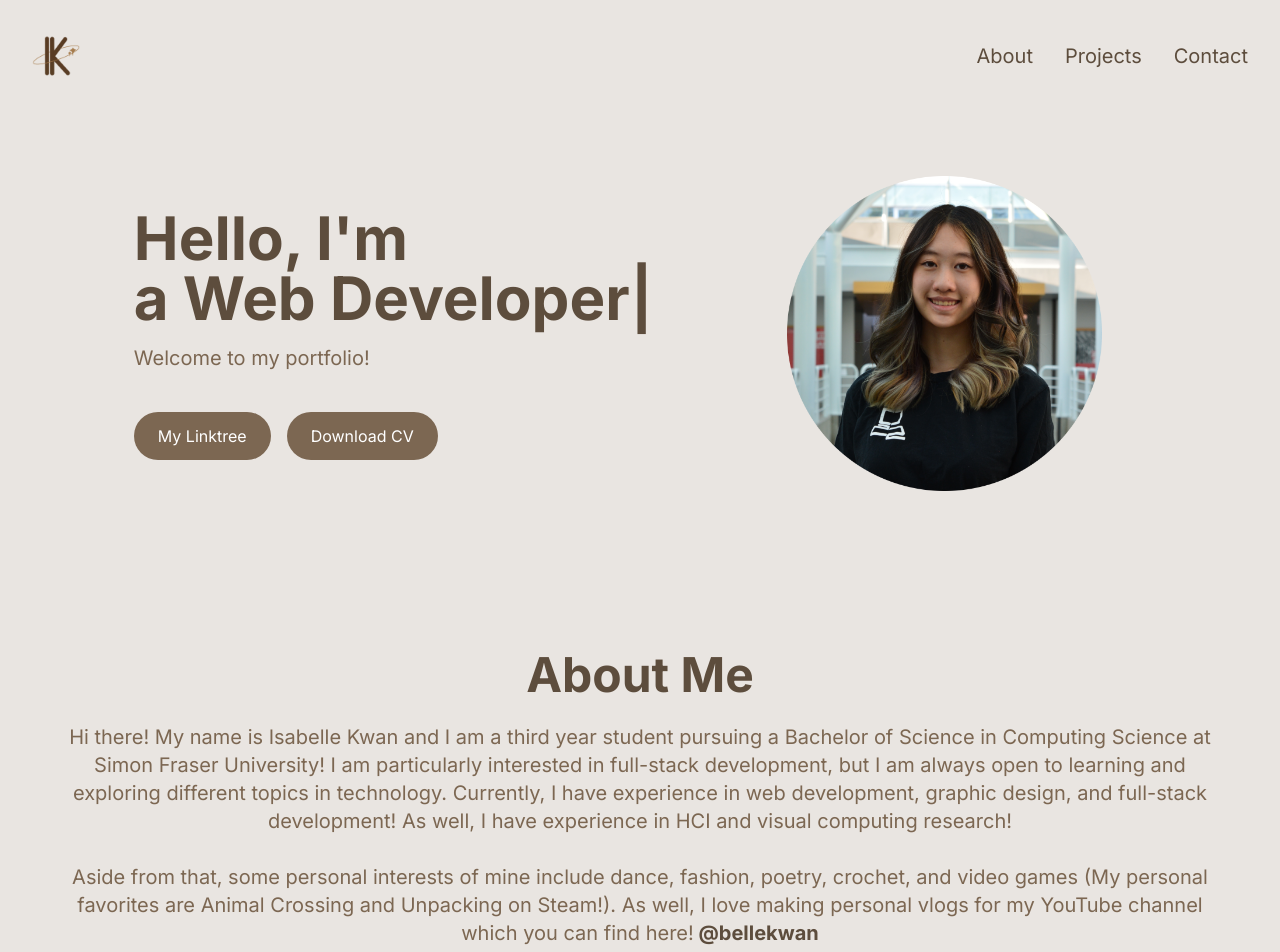
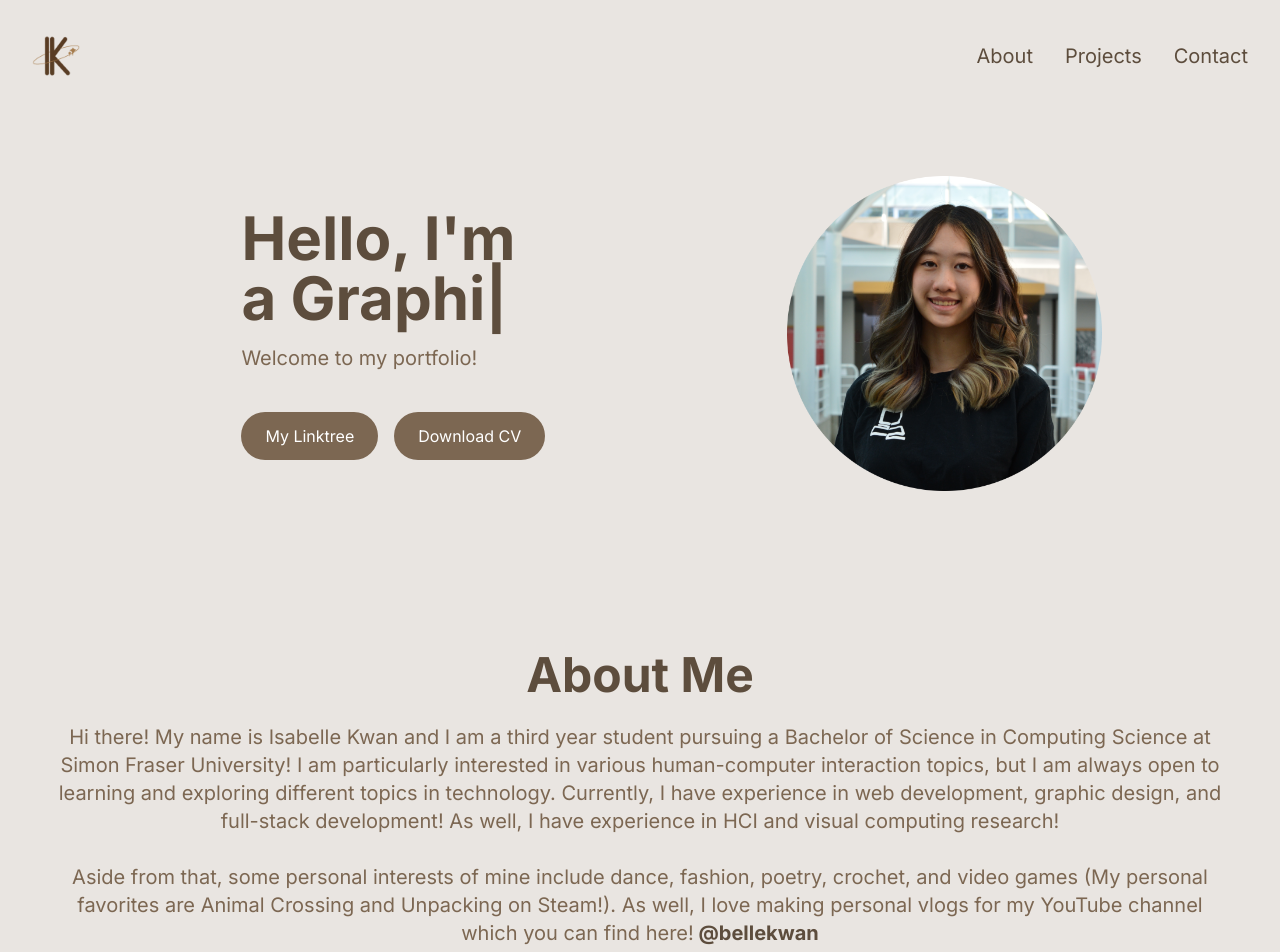
Before and after one commit to isabellekwan/personal-profile, a Next.js app: page / in a window 1280 px wide. Shown: the top 952 px of the page. Built offline with nearby package versions, Linux system fonts and the light colour scheme.

Commit message:
updated cv and minor text

```diff
--- a/src/app/components/About.jsx
+++ b/src/app/components/About.jsx
@@ -47,8 +47,9 @@ const TAB_DATA = [
     id: "experience",
     content: (
       <ul>
-        <li>★ Undergraduate Research Assistant, Interactive Experiences Lab</li>
-        <li>★ Research Assistant Volunteer, GrUVI Lab </li>
+        <li>★ Software Engineering Intern, Interactive Experiences Lab</li>
+        <li>★ Research Intern, Interactive Experiences Lab</li>
+        <li>★ Undergraduate Researcg Assistant, GrUVI Lab </li>
         <li>★ Student Ambassador, SFU Faculty of Applied Sciences</li>
         <li>★ President, CS Student Society </li>
         <li>★ Director of Communications, CS Student Society </li>
@@ -61,6 +62,7 @@ const TAB_DATA = [
     id: "awards",
     content: (
       <ul>
+        <li>{"★ President's Honour Roll 2024"}</li>
         <li>{"★ Dean's Honour Roll Fall 2023 and Spring 2024"}</li>
         <li>★ Computing Science Student Society Undergraduate Award</li>
         <li>★ SFU Undergraduate Entrance Scholarship with Distinction</li>
@@ -87,7 +89,7 @@ const About = () => {
         <h1 className="text-[#5d4d3d] mt-12 mb-4 lg:mb-6 text-3xl sm:text-5xl lg:text-5xl font-bold">About Me</h1>
         <p className="text-[#7c6752] text-base sm:text-lg mt-2 mb-6 lg:text-xl px-15">
           Hi there! My name is Isabelle Kwan and I am a third year student pursuing a Bachelor of Science in Computing Science at Simon Fraser University!
-          I am particularly interested in full-stack development, but I am always open to learning and exploring different topics in technology.
+          I am particularly interested in various human-computer interaction topics, but I am always open to learning and exploring different topics in technology.
           Currently, I have experience in web development, graphic design, and full-stack development! As well, I have experience in HCI and visual computing research!
           <br /><br />
           Aside from that, some personal interests of mine include dance, fashion, poetry, crochet, and video games
@@ -97,6 +99,9 @@ const About = () => {
         </p>
       </div>
       <div className="section"></div>
+      <div className="links">
+
+      </div>
       <div className="grid grid-cols-1 lg:grid-cols-2 gap-8 mt-12">
         <div className="border-2 border-[#5d4d3d] p-8 rounded-lg">
           <div className="flex flex-wrap mb-4">
--- a/src/app/components/Header.jsx
+++ b/src/app/components/Header.jsx
@@ -14,7 +14,7 @@ const Header = () => {
                         sequence={[
                             'Isabelle',
                             1000,
-                            'a Computing Science Student',
+                            'a Student',
                             1000,
                             'a Web Developer',
                             1000,
@@ -37,7 +37,7 @@ const Header = () => {
                     <a href="https://linktr.ee/isabellekwan" className="block sm:inline-block px-6 py-3 w-full sm:w-fit mb-4 sm:mb-0 sm:mr-4 lg:mr-4 rounded-full bg-[#7c6752] hover:bg-[#5d4d3d] text-white text-center">
                         My Linktree
                     </a>
-                    <a href="/Isabelle_Kwan_CV__Winter_2024.pdf" download className="block sm:inline-block px-6 py-3 w-full sm:w-fit mb-4 sm:mb-0 sm:mr-4 lg:mr-0 rounded-full bg-[#7c6752] hover:bg-[#5d4d3d] text-white text-center">
+                    <a href="/Isabelle_Kwan_CV__Research_.pdf" download className="block sm:inline-block px-6 py-3 w-full sm:w-fit mb-4 sm:mb-0 sm:mr-4 lg:mr-0 rounded-full bg-[#7c6752] hover:bg-[#5d4d3d] text-white text-center">
                         Download CV
                     </a>
                 </div>
```
Also changed, not shown: 1 other file (tests, documents, lock files or other folders).
